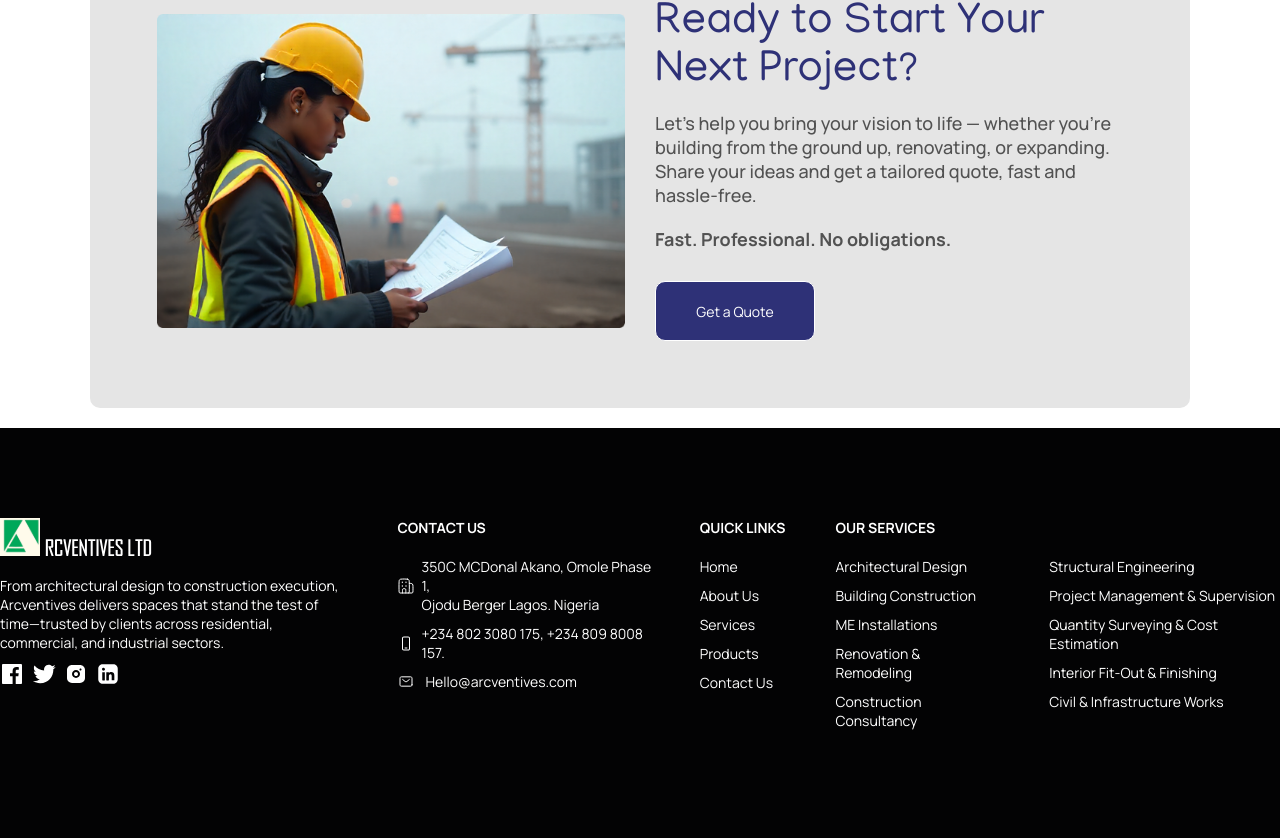
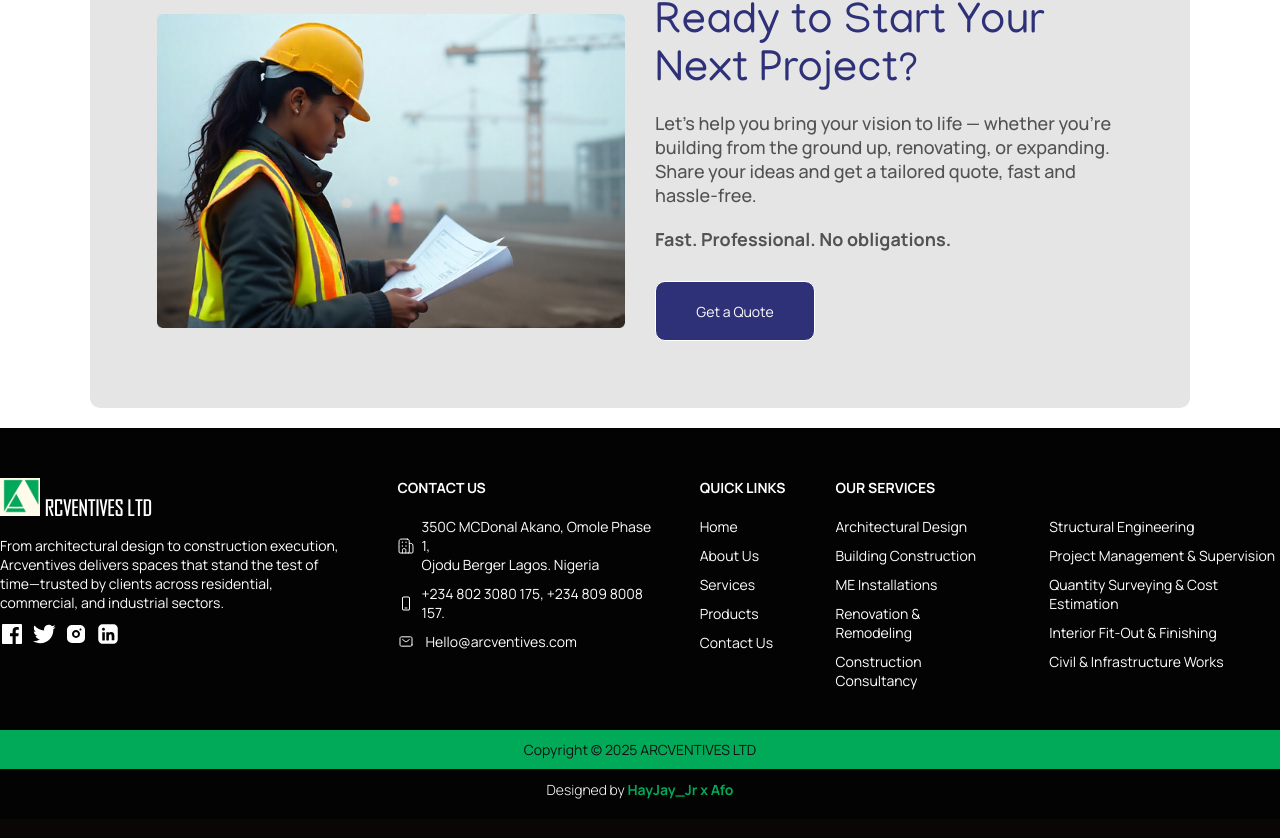
Before and after one commit to demilade211/arcventis, a Next.js app: page / in a window 1280 px wide. Shown: the part 5366-6204 px from the top of the page. Built offline with nearby package versions, Linux system fonts and the light colour scheme.

Commit message:
added last part of the footer

```diff
--- a/components/Footer.jsx
+++ b/components/Footer.jsx
@@ -59,22 +59,45 @@ const Footer = () => {
                 </div>
 
             </FirstRow>
-            {/* <ThirdRow>
-                <p>Copyright © {currentYear} <span>TPL Trinitypact Limited</span></p>
-            </ThirdRow> */}
+            <ThirdRow>
+                <p>Copyright © {currentYear} <span>ARCVENTIVES LTD</span></p>
+            </ThirdRow>
+            <span className='credit'>Designed by <span>HayJay_Jr x Afo</span></span>
         </Con >
     )
 }
 
 const Con = styled.section`
     width: 100%;
-    padding: 90px 0;
+    padding: 50px 0;
     background:#030304;;
     display: flex;
     flex-direction:column;
     align-items:center;
+    position: relative;
     @media (max-width: 600px) {
         padding: 50px 10px;
+    }
+    .credit{
+        position: absolute;
+        bottom: 20px;
+        color: #FFF;
+        font-family: Manrope;
+        font-size: 14px;
+        font-style: normal;
+        font-weight: 300;
+        line-height: normal;
+        white-space: nowrap;
+        @media (max-width: 600px) {
+        }
+        span{
+            color: #00AA59;
+            font-family: Manrope;
+            font-size: 14px;
+            font-style: normal;
+            font-weight: 700;
+            line-height: normal;
+        }
     }
     p{
         max-width: 363px;
@@ -127,11 +150,13 @@ const ThirdRow = styled.div`
     width: 100%;
     display:flex;
     justify-content:center;
+    align-items:center;
+    background: #00AA59;
+    padding: 10px 0;
     p{
         text-align:center;
-        span{
-            color: #F58634;
-        }
+        color: #111;
+        margin-bottom: 0;
     }
 `;
 
```
